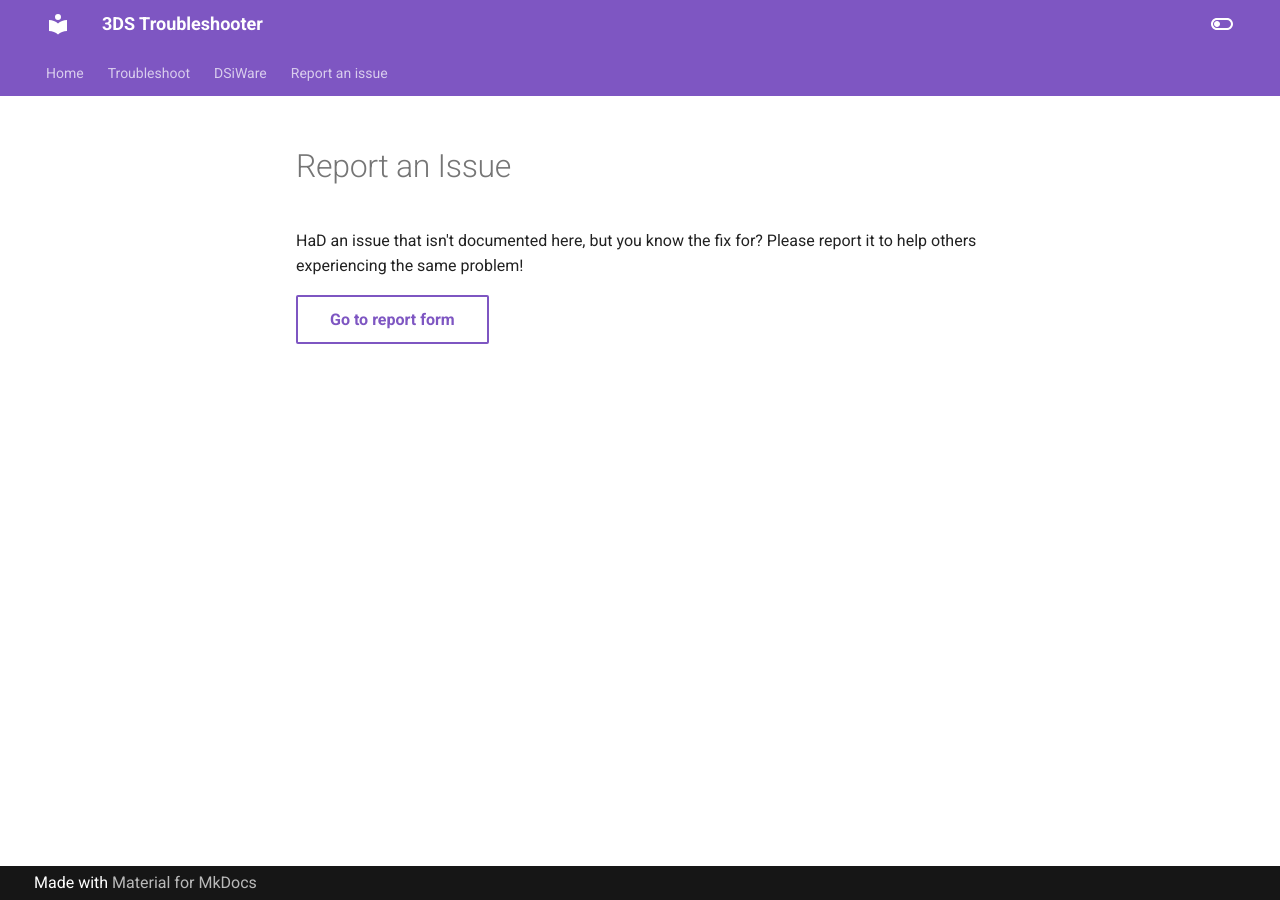
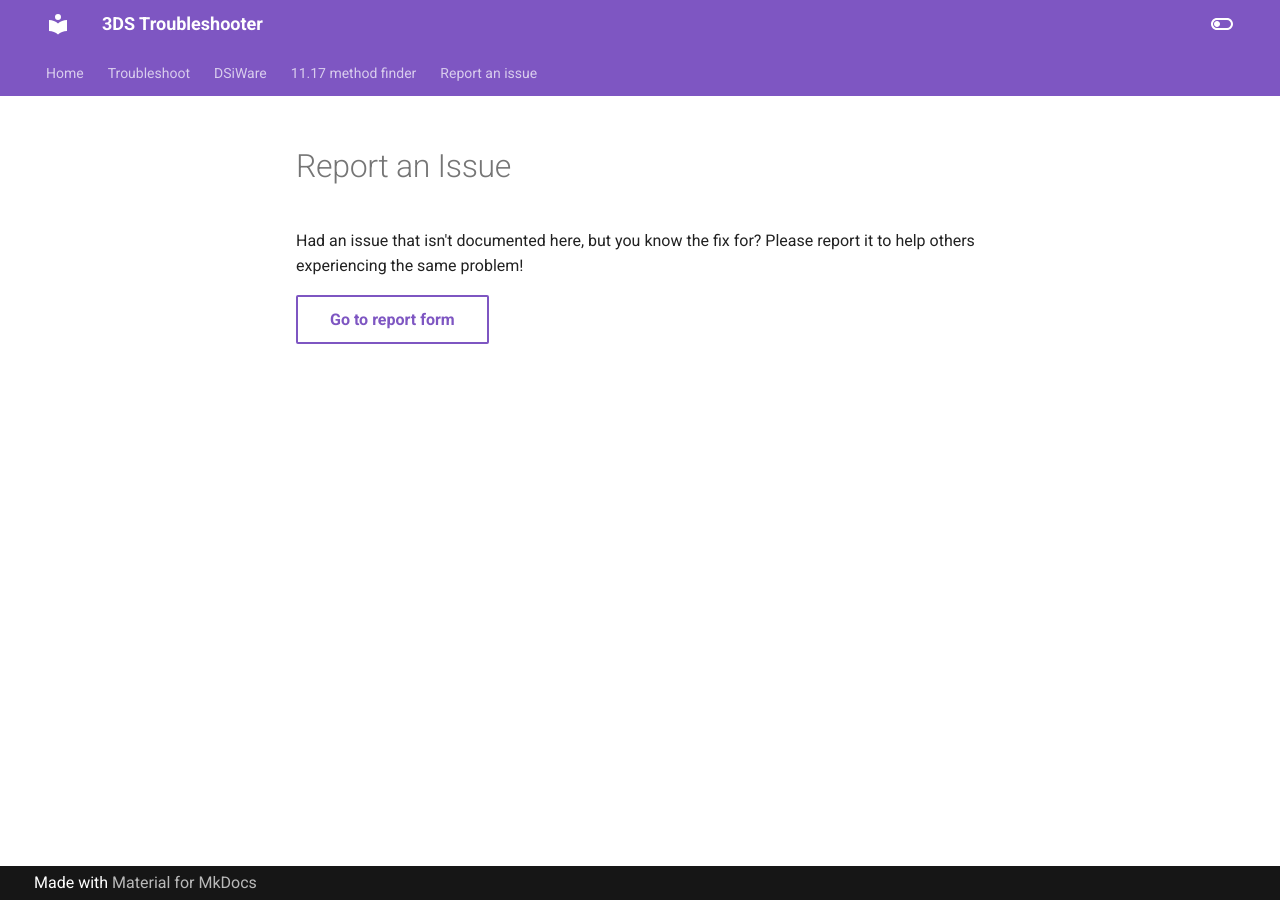
Before and after one commit to lilyuwuu/troubleshoot, an MkDocs documentation site: the page built from docs/troubleshoot/issue/report.md, in a window 1280 px wide. Built offline with MkDocs 1.6.1 and Material for MkDocs 9.7.7, drawn with Linux system fonts in a browser that asks for light colours.

Commit message:
fix some typos

```diff
--- a/docs/nav.md
+++ b/docs/nav.md
@@ -1,4 +1,5 @@
 * [Home](/)
 * [Troubleshoot](/troubleshoot)
 * [DSiWare](/dsiware)
+* [11.17 method finder](/seventeen)
 * [Report an issue](/troubleshoot/issue/report)
--- a/docs/troubleshoot/issue/report.md
+++ b/docs/troubleshoot/issue/report.md
@@ -1,5 +1,5 @@
 # Report an Issue
 
-HaD an issue that isn't documented here, but you know the fix for? Please report it to help others experiencing the same problem!
+Had an issue that isn't documented here, but you know the fix for? Please report it to help others experiencing the same problem!
 
 [Go to report form](https://forms.gle/zgd3gZ2xLtLJQcfT7){ .md-button }
```
Also changed, not shown: docs/seventeen/ntrboot.md (+1 -1 lines).
